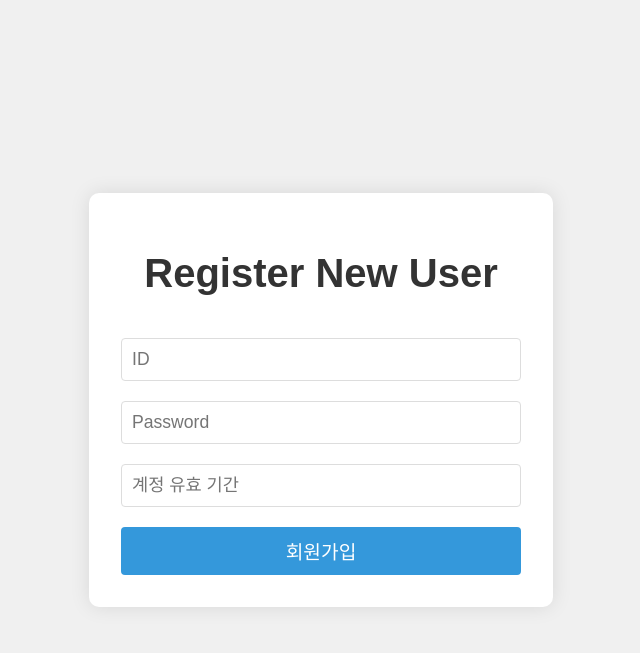
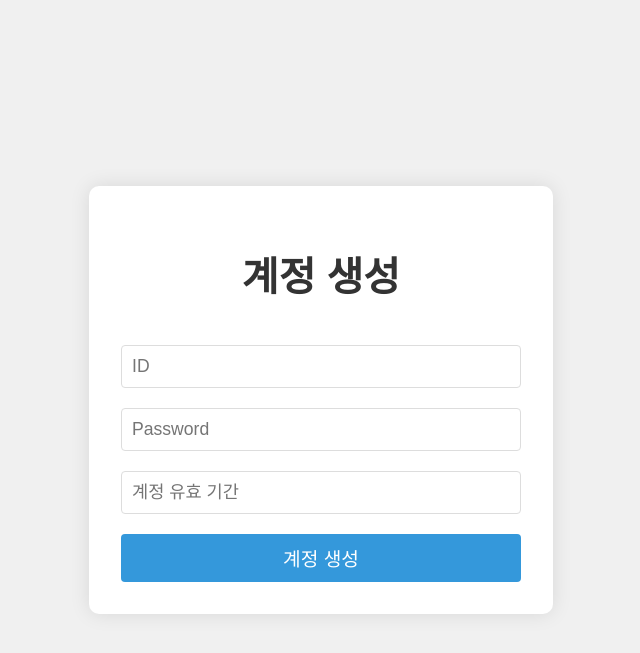
Before and after one commit to soomincd/flask, a Flask app: page /register in a window 1280 px wide. Shown: the top 653 px of the page, without its empty margins (319-959 px from the left). Run offline with Flask 2, Linux system fonts and the light colour scheme.

Commit message:
Update register.html

```diff
--- a/templates/register.html
+++ b/templates/register.html
@@ -3,7 +3,7 @@
 <head>
     <meta charset="UTF-8">
     <meta name="viewport" content="width=device-width, initial-scale=1.0">
-    <title>Edmakers - Register New User</title>
+    <title>Edmakers</title>
     <link rel="stylesheet" href="{{ url_for('static', filename='styles.css') }}">
     <link rel="icon" type="image/png" href="{{ url_for('static', filename='favicon.png') }}">
     <style>
@@ -70,13 +70,13 @@
 </head>
 <body>
     <div class="container">
-        <h1>Register New User</h1>
+        <h1> 계정 생성 </h1>
         <div id="flash-messages"></div>
         <form id="register-form">
             <input type="text" name="username" placeholder="ID" required>
             <input type="password" name="password" placeholder="Password" required>
             <input type="number" name="expiry_days" placeholder="계정 유효 기간" required>
-            <button type="submit">회원가입</button>
+            <button type="submit"> 계정 생성 </button>
         </form>
     </div>
 
```
